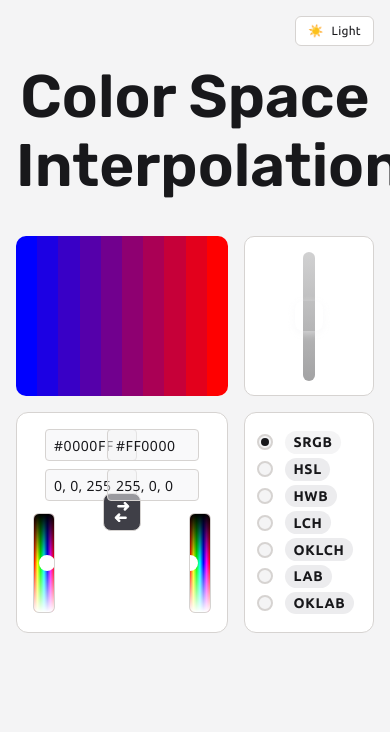
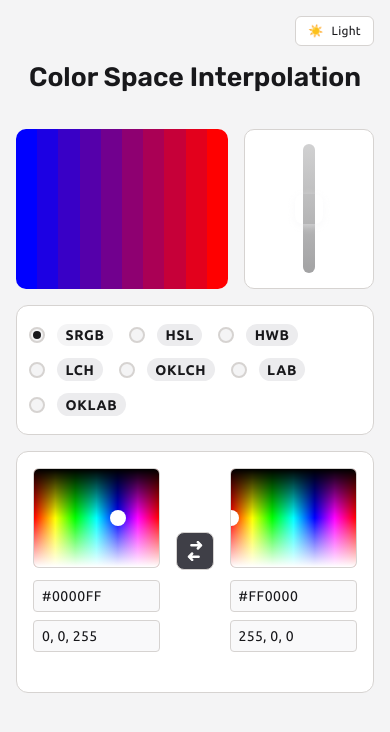
Before and after one commit to ofsound/gemini-colors, a React (Vite) app: page / in a window 390 px wide. Shown: the top 732 px of the page. Built offline with nearby package versions, Linux system fonts and the light colour scheme.

Commit message:
Pretty good mobile work

```diff
--- a/index.html
+++ b/index.html
@@ -7,7 +7,7 @@
     <link rel="preconnect" href="https://fonts.googleapis.com" />
     <link rel="preconnect" href="https://fonts.gstatic.com" crossorigin />
     <link
-      href="https://fonts.googleapis.com/css2?family=Noto+Sans:ital,wght@0,100..900;1,100..900&family=Rubik:ital,wght@0,300..900;1,300..900&family=Ubuntu:ital,wght@0,300;0,400;0,500;0,700;1,300;1,400;1,500;1,700&display=swap"
+      href="https://fonts.googleapis.com/css2?family=Rubik:ital,wght@0,300..900;1,300..900&family=Ubuntu:ital,wght@0,300;0,400;0,500;0,700;1,300;1,400;1,500;1,700&display=swap"
       rel="stylesheet"
     />
     <title>Colors</title>
--- a/src/App.tsx
+++ b/src/App.tsx
@@ -14,7 +14,7 @@ function App() {
   const [colorSpace, setColorSpace] = useState<ColorSpace>("srgb");
 
   return (
-    <div className="bg-background text-foreground mx-auto min-h-screen w-full max-w-4xl p-4 text-center font-sans text-sm antialiased">
+    <div className="bg-background text-foreground mx-auto min-h-screen w-full max-w-4xl p-4 antialiased">
       <div className="mb-4 flex items-center justify-end">
         <button
           type="button"
@@ -29,7 +29,7 @@ function App() {
         </button>
       </div>
 
-      <h1 className="font-heading mb-9 text-6xl leading-[1.15] font-semibold">
+      <h1 className="font-heading mb-9 text-center font-semibold leading-[1.15] text-[clamp(1.5rem,0.75rem+3.75vw,3.75rem)]">
         Color Space Interpolation
       </h1>
 
@@ -44,14 +44,14 @@ function App() {
           <StepsSlider value={steps} onChange={setSteps} />
         </div>
 
-        <div className="flex gap-4">
+        <div className="flex flex-col gap-4 sm:flex-row sm:flex-row-reverse">
+          <ColorSpaceSelector value={colorSpace} onChange={setColorSpace} />
           <ColorPairPicker
             startColor={startColor}
             endColor={endColor}
             onStartChange={setStartColor}
             onEndChange={setEndColor}
           />
-          <ColorSpaceSelector value={colorSpace} onChange={setColorSpace} />
         </div>
       </main>
     </div>
--- a/src/components/ChromeColorPicker.tsx
+++ b/src/components/ChromeColorPicker.tsx
@@ -6,7 +6,6 @@ interface ChromeColorPickerProps {
   value: string;
   onChange: (color: string) => void;
   label: string;
-  reverseTopRow?: boolean;
 }
 
 interface RGB {
@@ -148,7 +147,6 @@ export function ChromeColorPicker({
   value,
   onChange,
   label,
-  reverseTopRow = false,
 }: ChromeColorPickerProps) {
   const hsv = useMemo(() => rgbToHsv(hexToRgb(value)), [value]);
   const [dragMode, setDragMode] = useState<"xy" | null>(null);
@@ -236,16 +234,16 @@ export function ChromeColorPicker({
       className="w-[clamp(130px,42vw,320px)] min-w-0 flex-1 select-none"
       aria-label={`${label} color picker`}
     >
+      {/* Mobile: panel top, inputs row (inputs + swatch) bottom. Desktop: inputs row top, panel bottom */}
+      <div className="flex flex-col flex-col-reverse gap-3 sm:flex-col">
         <div
-        className={`mb-3 flex items-center gap-3 ${reverseTopRow ? "flex-row-reverse" : ""}`}
+          className="mb-3 flex flex-col gap-3 sm:flex-row sm:items-center"
         >
           <div
-          className="h-[72px] min-w-0 flex-1 rounded-md"
-          style={{ backgroundColor: value }}
-        />
-        <div className="flex w-[92px] max-w-[92px] min-w-0 shrink-0 flex-col items-stretch gap-2">
+            className="flex w-full min-w-0 shrink-0 flex-col items-stretch gap-2 sm:w-[92px] sm:max-w-[92px]"
+          >
             <input
-            className={`border-border bg-background/50 text-foreground placeholder:text-placeholder focus-visible:outline-focus/60 box-border h-8 w-full max-w-full rounded border px-2 font-mono text-sm tracking-[0.04em] uppercase focus-visible:outline-2 focus-visible:outline-offset-1 ${hexInvalid ? "ring-1 ring-red-400" : ""}`}
+              className={`border-border bg-background/50 text-foreground placeholder:text-placeholder focus-visible:outline-focus/60 box-border h-8 w-full max-w-full rounded border px-2 font-sans text-sm tracking-[0.04em] uppercase focus-visible:outline-2 focus-visible:outline-offset-1 ${hexInvalid ? "ring-1 ring-red-400" : ""}`}
               type="text"
               value={hexInput}
               aria-label={`${label} hex color`}
@@ -263,7 +261,7 @@ export function ChromeColorPicker({
               }}
             />
             <input
-            className={`border-border bg-background/50 text-foreground placeholder:text-placeholder focus-visible:outline-focus/60 box-border h-8 w-full max-w-full rounded border px-2 font-mono text-sm tracking-[0.02em] focus-visible:outline-2 focus-visible:outline-offset-1 ${rgbInvalid ? "ring-1 ring-red-400" : ""}`}
+              className={`border-border bg-background/50 text-foreground placeholder:text-placeholder focus-visible:outline-focus/60 box-border h-8 w-full max-w-full rounded border px-2 font-sans text-sm tracking-[0.02em] focus-visible:outline-2 focus-visible:outline-offset-1 ${rgbInvalid ? "ring-1 ring-red-400" : ""}`}
               type="text"
               value={rgbInput}
               aria-label={`${label} rgb color`}
@@ -281,8 +279,11 @@ export function ChromeColorPicker({
               }}
             />
           </div>
+          <div
+            className="h-[72px] min-w-0 flex-1 rounded-md"
+            style={{ backgroundColor: value }}
+          />
         </div>
-
         <div
           ref={panelRef}
           className="border-border relative h-[clamp(100px,23.125vw,150px)] cursor-crosshair touch-none overflow-hidden rounded-md border"
@@ -304,5 +305,6 @@ export function ChromeColorPicker({
           />
         </div>
       </div>
+    </div>
   );
 }
--- a/src/components/ColorPairPicker.tsx
+++ b/src/components/ColorPairPicker.tsx
@@ -20,7 +20,7 @@ export function ColorPairPicker({
   }, [startColor, endColor, onStartChange, onEndChange]);
 
   return (
-    <div className="border-border bg-surface flex min-w-0 justify-between gap-4 gap-12 rounded-xl border px-4 py-4">
+    <div className="border-border bg-surface flex min-w-0 justify-between gap-[clamp(.8rem,4vw,3rem)] rounded-xl border px-4 py-4">
       <ChromeColorPicker
         value={startColor}
         onChange={onStartChange}
@@ -53,7 +53,6 @@ export function ColorPairPicker({
         value={endColor}
         onChange={onEndChange}
         label="End"
-        reverseTopRow
       />
     </div>
   );
--- a/src/components/ColorSpaceSelector.tsx
+++ b/src/components/ColorSpaceSelector.tsx
@@ -52,12 +52,12 @@ export function ColorSpaceSelector({
   };
 
   return (
-    <div className="border-border bg-surface flex min-h-[215px] w-[130px] flex-none self-stretch rounded-xl border px-2 py-4">
+    <div className="border-border bg-surface flex min-h-0 w-full self-stretch rounded-xl border px-2 py-4 sm:min-h-[215px] sm:w-[130px] sm:flex-none">
       <div
         ref={radioGroupRef}
         role="radiogroup"
         aria-label="Color space"
-        className="flex h-full w-full flex-col justify-between"
+        className="flex h-full w-full flex-row flex-wrap justify-start gap-2 sm:flex-col sm:justify-between sm:gap-0"
         onKeyDown={handleKeyDown}
       >
         {COLOR_SPACES.map((space, index) => {
@@ -76,7 +76,7 @@ export function ColorSpaceSelector({
                 }
               }}
               data-index={index}
-              className="focus-visible:outline-focus/60 flex w-full cursor-pointer items-center justify-start gap-2 px-1 py-0.5 text-sm font-bold tracking-[0.05em] uppercase outline-none focus-visible:outline-2 focus-visible:outline-offset-2"
+              className="focus-visible:outline-focus/60 flex shrink-0 cursor-pointer items-center justify-start gap-2 px-1 py-0.5 text-sm font-bold tracking-[0.05em] uppercase outline-none focus-visible:outline-2 focus-visible:outline-offset-2 sm:w-full"
             >
               <span
                 className="border-border bg-background flex size-4 shrink-0 items-center justify-center rounded-full border-2"
--- a/src/index.css
+++ b/src/index.css
@@ -12,7 +12,6 @@
 
 @theme inline {
   --font-sans: "Ubuntu";
-  --font-mono: "Noto Sans";
   --font-heading: "Rubik";
 
   --color-background: light-dark(
```
Lines whose indentation alone changed are shown as unchanged.
